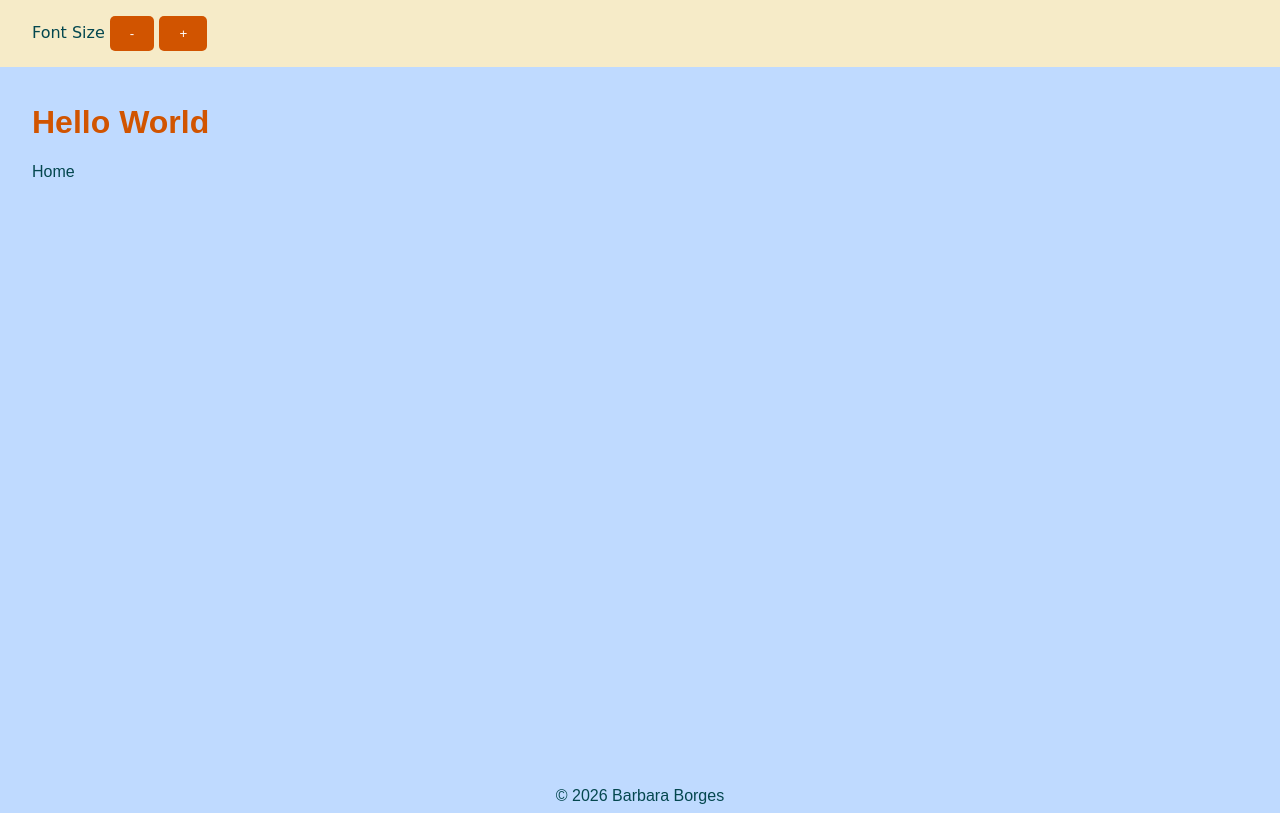
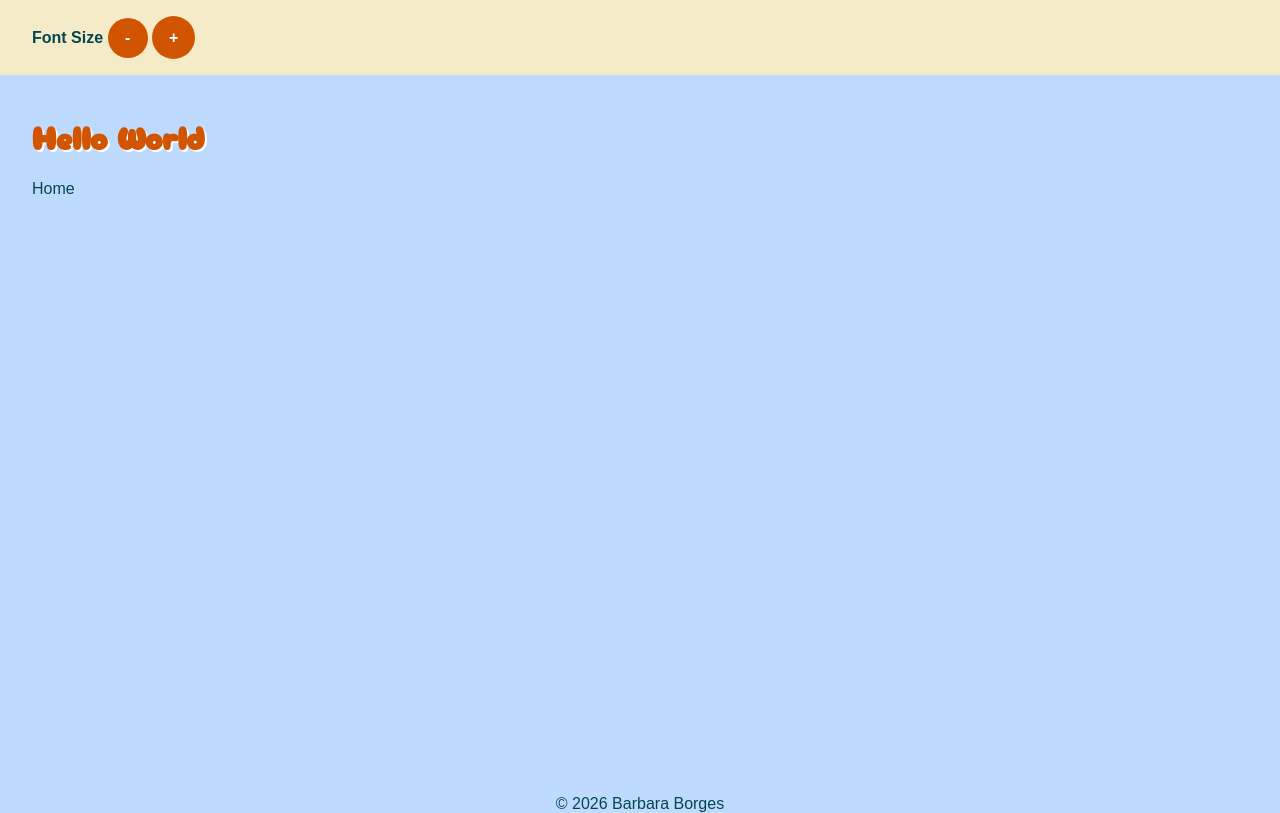
Before and after one commit to barbaraborges/barbaraborges.github.io, an Eleventy site: page src/index.md in a window 1280 px wide. Built offline with nearby package versions, Linux system fonts and the light colour scheme; Eleventy itself is replaced by a stand-in of ours; files that its build step writes are made by us from their sources; a web font is replaced by a local one.

Commit message:
add styles to lins, buttons, nav

```diff
--- a/src/assets/css/styles.css
+++ b/src/assets/css/styles.css
@@ -4,11 +4,27 @@
     --secondary-color: #D15400;
     --tertiary-color: #FFFFFF;
     --header-bd-color: #F6EBC8;
+    --base-font-size: 1;
+    font-size: calc(var(--base-font-size) * 1rem);
+}
 
+@font-face {
+    font-family: 'Cherry Bomb One';
+    src: url('/assets/fonts/Cherry_Bomb_One/CherryBombOne-Regular.ttf') format('truetype');
+    font-weight: normal;
+    font-style: normal;
 }
+
+@font-face {
+    font-family: 'Lexend';
+    src: url('/assets/fonts/Lexend/Lexend-Regular.ttf') format('truetype');
+    font-weight: normal;
+    font-style: normal;
+}
+
 body {
     background-color: var(--bg-color);
-    font-family: Arial, sans-serif;
+    font-family: Lexend, Arial, sans-serif;
     color: var(--primary-color);
     margin: 0;
     padding: 0;
@@ -17,22 +33,71 @@
 
 h1, h2, h3, h4, h5, h6 {
     color: var(--secondary-color);
+    font-family: 'Cherry Bomb One', cursive;
+    text-shadow: 2px 2px 0px var(--tertiary-color);
 }
 
-button {
+/* Base link styles */
+a,
+a:visited,
+a:active {
+    color: var(--primary-color);
+    text-decoration: none;
+}
+
+a:hover {
+    color: var(--primary-color);
+    text-decoration: underline;
+}
+
+button,
+button:active,
+button:visited,
+.btn,
+.btn:visited,
+.btn:active {
+    display: inline-block;
+    border-radius: 40px;
     background-color: var(--secondary-color);
     color: var(--tertiary-color);
-    border: none;
+    border: 1px solid transparent;
     padding: 10px 20px;
-    border-radius: 5px;
+    font: inherit;
     cursor: pointer;
+    transition: background-color 0.3s ease;
+    text-decoration: none;
+}
+
+button:hover,
+.btn:hover {
+    color: var(--secondary-color);
+    text-decoration: none;
+    background-color: var(--tertiary-color);
+    border: 1px solid var(--secondary-color);
+}
+
+button.btn-round,
+.btn-round {
+    display: inline-flex;
+    align-items: center;
+    justify-content: center;
+    padding: 1rem;
+    border-radius: 50%;
+    aspect-ratio: 1;
+    width: auto;
+    min-width: 2.5rem;
+    min-height: 2.5rem;
+    text-align: center;
+    font-size: 1rem;
+    line-height: 1;
 }
 
 header {
     background-color: var(--header-bd-color);
     color: var(--primary-color);
     padding: 1em 2em;
-    font-family: 'Cherry Bomb One', cursive;
+    font-weight: bold;
+    font-family: Lexend, Arial, sans-serif;
 }
 
 main {
@@ -40,6 +105,17 @@
     height: calc(100vh - 8em);
 }
 
+nav {
+    font-family: Cherry Bomb One, cursive;
+    color: var(--primary-color);
+}
+
+nav a {
+    text-shadow: 2px 2px 0px var(--tertiary-color);
+    font-size: 1.5em;
+    margin-right: 1em;
+}
+
 footer {
     color: var(--primary-color);
     text-align: center;
```
